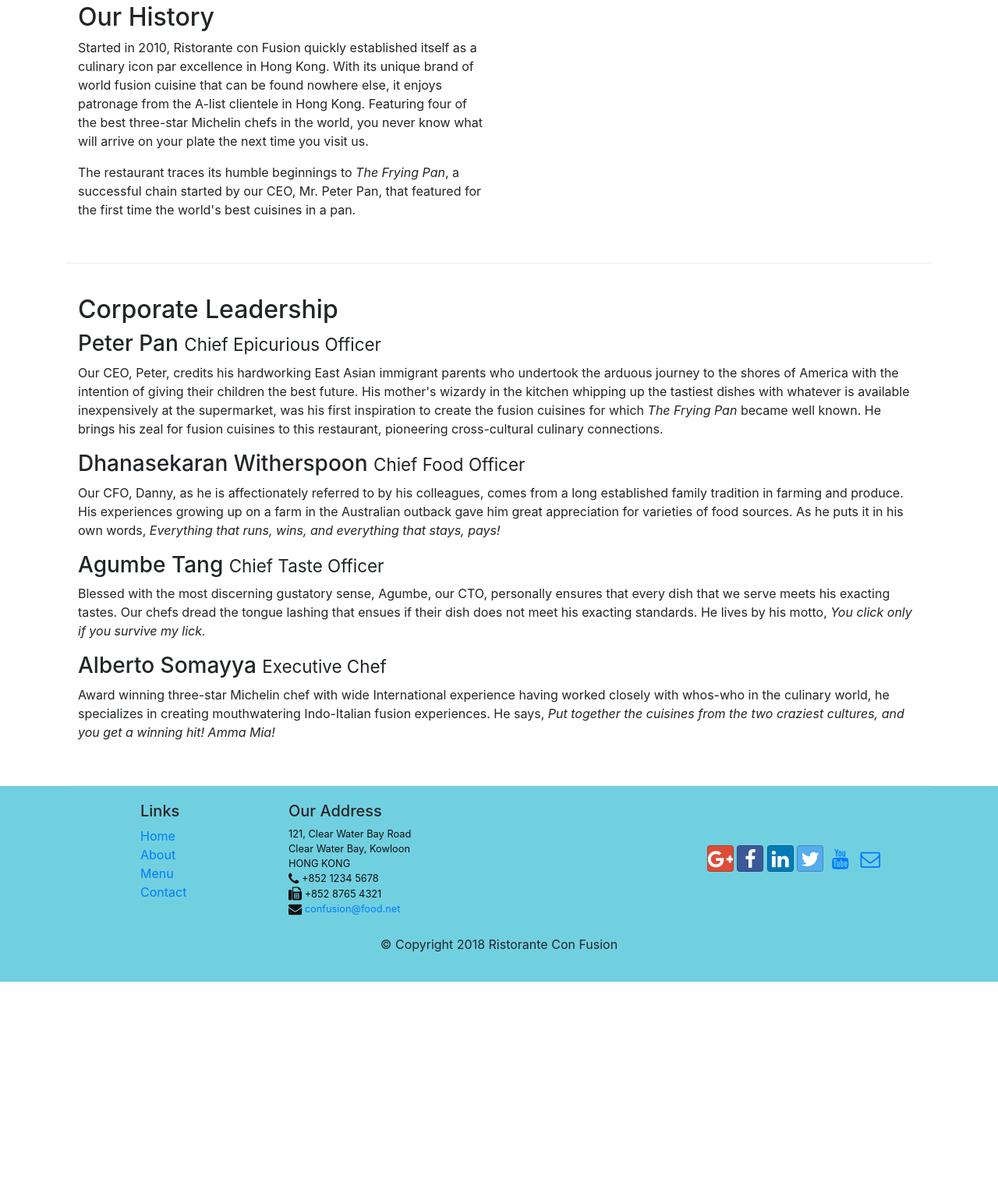
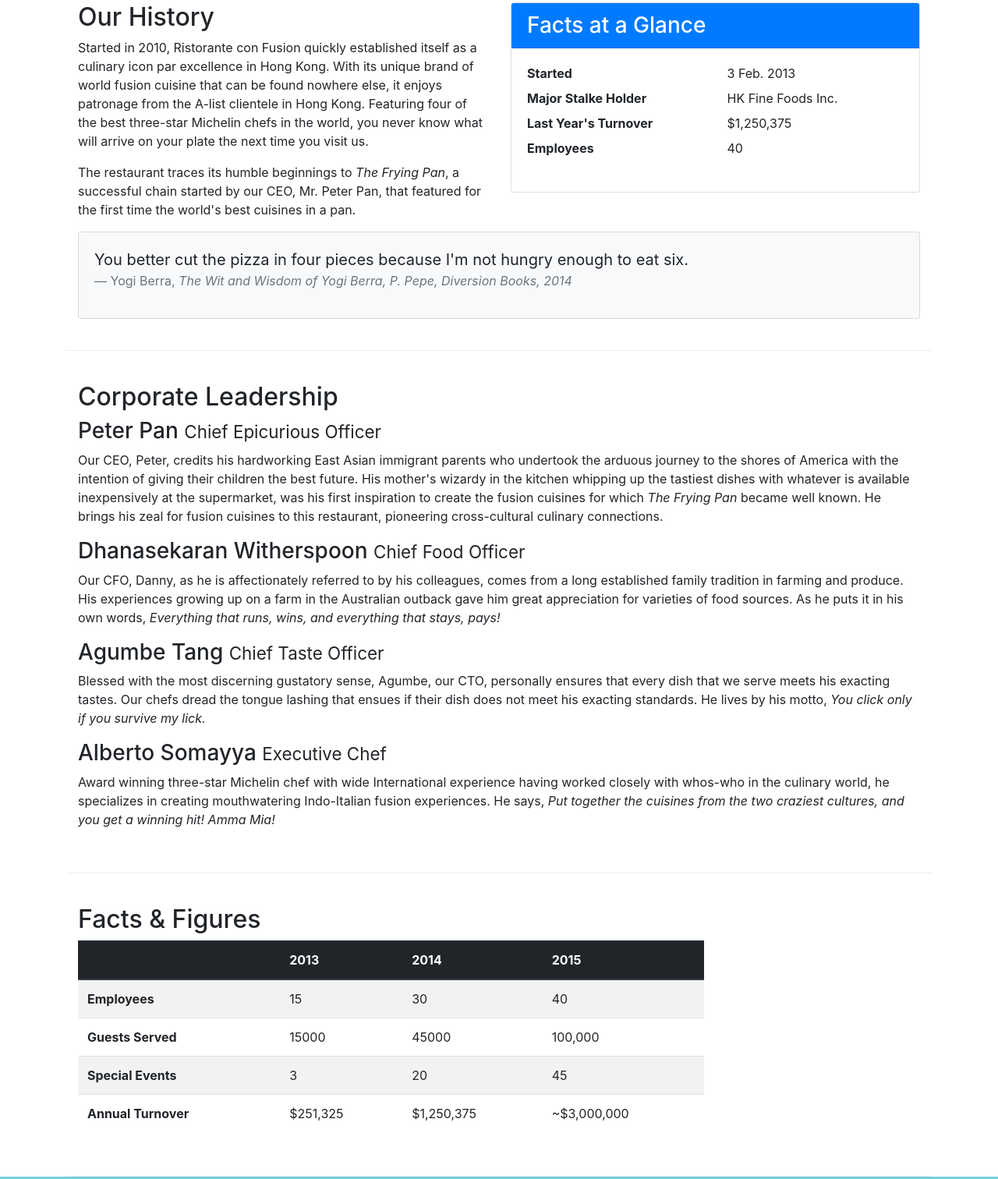
Before and after one commit to rishabh139/conFusionRestaurant, a website: page aboutus.html in a window 1280 px wide. Shown: the part 502-2014 px from the top of the page at 78% size. Before the commit the page ends 1761 px from the top, so only its background shows below. Drawn offline with nearby package versions, Linux system fonts and the light colour scheme.

Commit message:
added/played with card and tables

```diff
--- a/aboutus.html
+++ b/aboutus.html
@@ -59,7 +59,36 @@
                 <p>Started in 2010, Ristorante con Fusion quickly established itself as a culinary icon par excellence in Hong Kong. With its unique brand of world fusion cuisine that can be found nowhere else, it enjoys patronage from the A-list clientele in Hong Kong.  Featuring four of the best three-star Michelin chefs in the world, you never know what will arrive on your plate the next time you visit us.</p>
                 <p>The restaurant traces its humble beginnings to <em>The Frying Pan</em>, a successful chain started by our CEO, Mr. Peter Pan, that featured for the first time the world's best cuisines in a pan.</p>
             </div>
-            <div>
+            <div class = "col-sm">
+                <div class="card">
+                    <h3 class="card-header bg-primary text-white">Facts at a Glance</h3>
+                    <div class="card-body">
+                        <dl class="row">
+                            <dt class="col-6">Started</dt>
+                            <dd class="col-6">3 Feb. 2013</dt>
+                            <dt class="col-6">Major Stalke Holder</dt>
+                            <dd class="col-6">HK Fine Foods Inc.</dd>
+                            <dt class="col-6">Last Year's Turnover</dt>
+                            <dd class="col-6">$1,250,375</dd>
+                            <dt class="col-6">Employees</dt>
+                            <dd class="col-6">40</dd>
+                        </dl>
+                    </div>
+                </div>
+            </div>
+            <div class="col-12">
+                <div class="card card-body bg-light">
+                    <blockquote class="blockquote">
+                        <p class="mb-0">
+                            You better cut the pizza in four pieces because I'm not hungry enough to eat six.
+                        </p>
+                        <footer class="blockquote-footer">Yogi Berra,
+                            <cite title="Source Title">
+                                The Wit and Wisdom of Yogi Berra, P. Pepe, Diversion Books, 2014
+                            </cite>
+                        </footer>
+                    </blockquote>
+                </div>
             </div>
         </div>
 
@@ -76,6 +105,52 @@
                 <h3>Alberto Somayya <small>Executive Chef</small></h3>
                 <p class = "d-none d-sm-block">Award winning three-star Michelin chef with wide International experience having worked closely with whos-who in the culinary world, he specializes in creating mouthwatering Indo-Italian fusion experiences. He says, <em>Put together the cuisines from the two craziest cultures, and you get a winning hit! Amma Mia!</em></p>
             </div>
+       </div>
+       <div class="row row-content">
+           <div class="col-12 col-sm-9">
+                <h2>Facts &amp; Figures</h2>
+                <div class="table-responsive">
+                    <table class="table table-striped">
+                        <thead class="thead-dark">
+                            <tr>
+                                <th>&nbsp;</th>
+                                <th>2013</th>
+                                <th>2014</th>
+                                <th>2015</th>
+                            </tr>
+                        </thead>
+                        <tbody>
+                            <tr>
+                                <th>Employees</th>
+                                <td>15</td>
+                                <td>30</td>
+                                <td>40</td>
+                            </tr>
+                            <tr>
+                                <th>Guests Served</th>
+                                <td>15000</td>
+                                <td>45000</td>
+                                <td>100,000</td>
+                            </tr>
+                            <tr>
+                                <th>Special Events</th>
+                                <td>3</td>
+                                <td>20</td>
+                                <td>45</td>
+                            </tr>
+                            <tr>
+                                <th>Annual Turnover</th>
+                                <td>$251,325</td>
+                                <td>$1,250,375</td>
+                                <td>~$3,000,000</td>
+                            </tr>
+                        </tbody>
+                    </table>
+                </div>
+           </div>
+           <div class="col-12 col-sm-3">
+
+           </div>
        </div>
     </div>
 
```
Also changed, not shown: contactus.html (+0 -2 lines).
